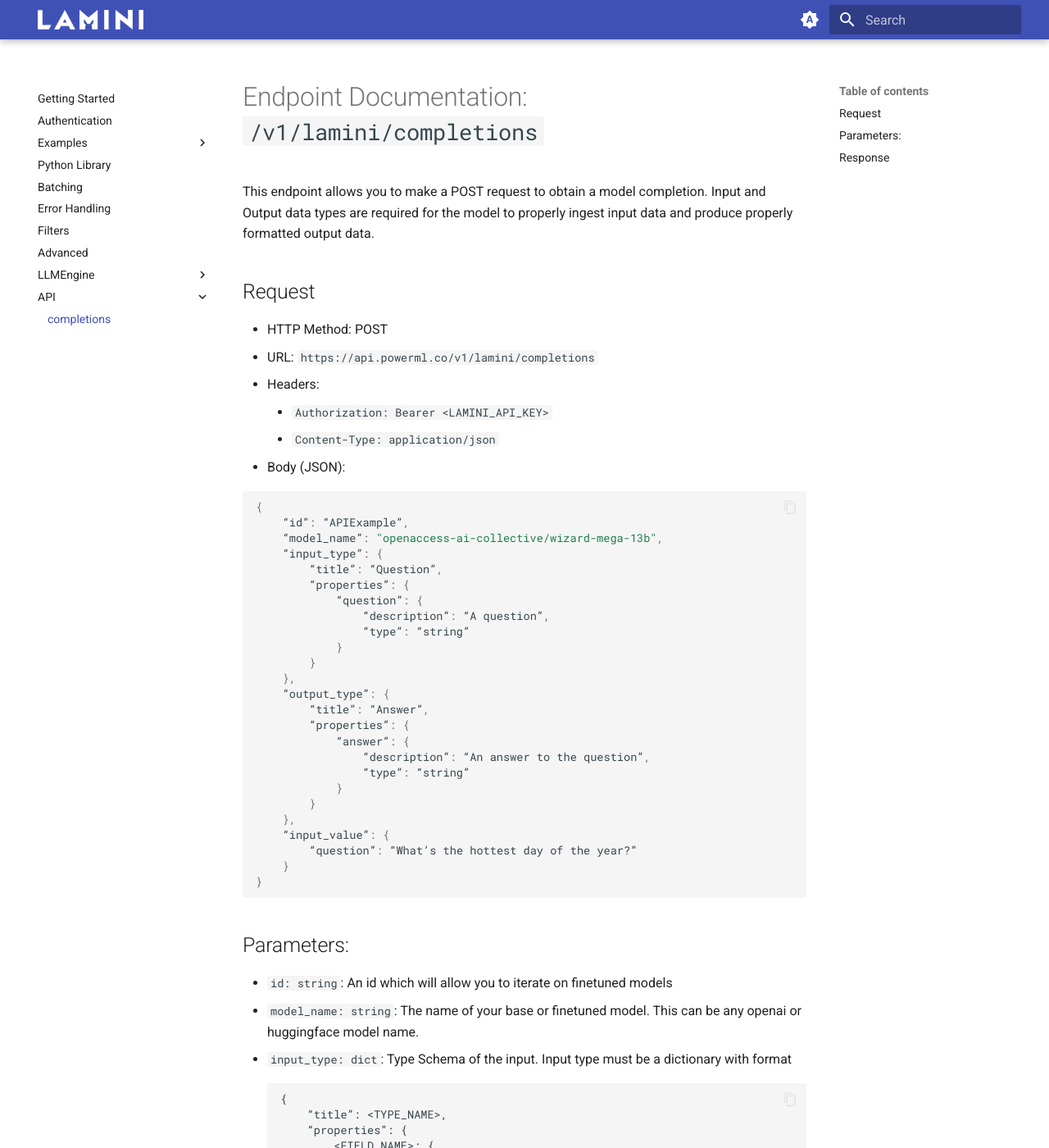
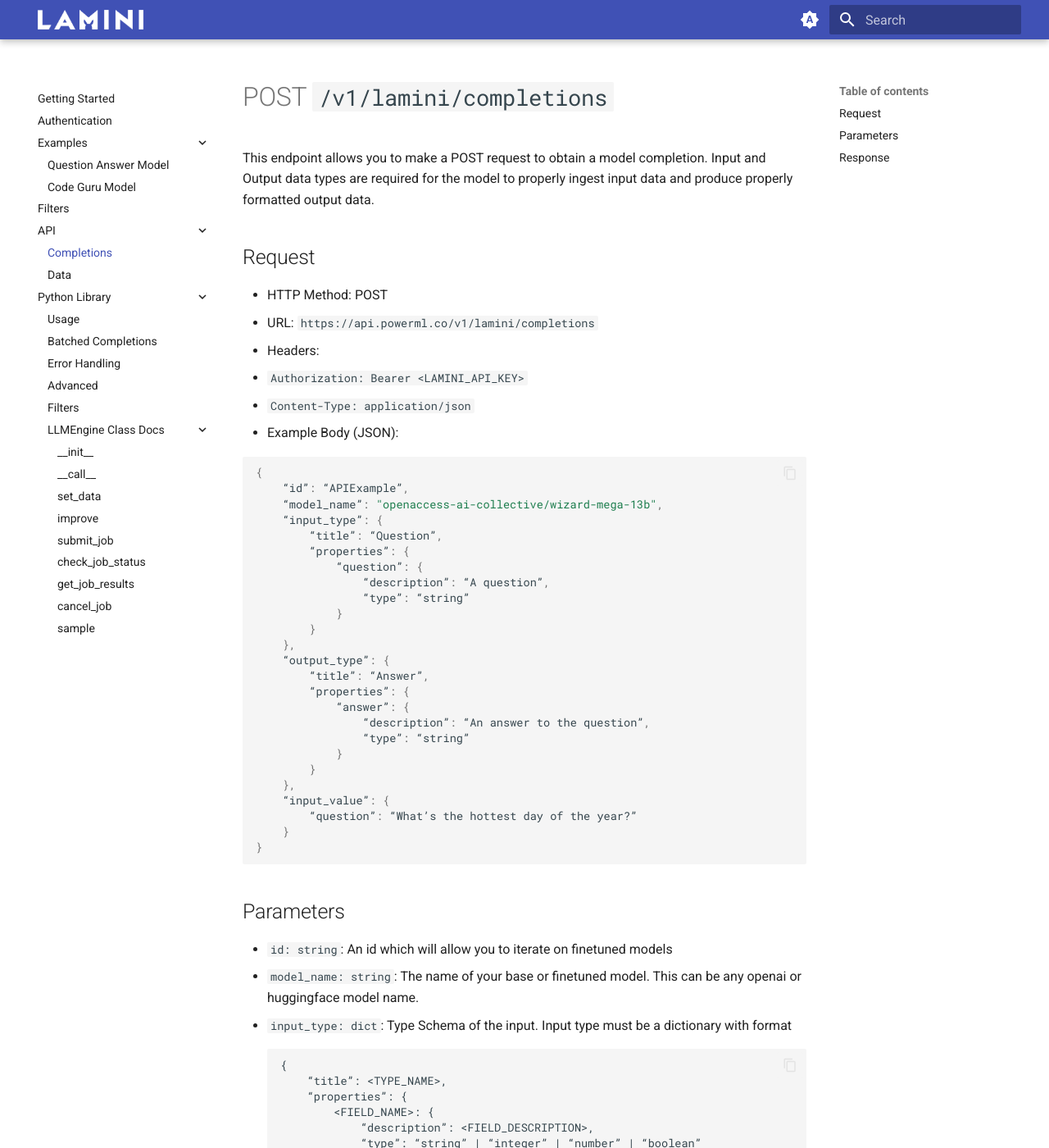
Before and after one commit to lamini-ai/lamini-ai.github.io, an MkDocs documentation site: the page built from docs/API/completions.md, in a window 1280 px wide and 1400 px high. Shown: the whole window at 82% size. Built offline with MkDocs 1.6.1 and Material for MkDocs 9.7.7, drawn with Linux system fonts in a browser that asks for light colours.

Commit message:
add data api

````diff
--- a/docs/API/completions.md
+++ b/docs/API/completions.md
@@ -1,15 +1,15 @@
-# Endpoint Documentation: `/v1/lamini/completions`
+# POST `/v1/lamini/completions`
 
 This endpoint allows you to make a POST request to obtain a model completion. Input and Output data types are required for the model to properly ingest input data and produce properly formatted output data.
 
 ## Request
 
--   HTTP Method: POST
--   URL: `https://api.powerml.co/v1/lamini/completions`
--   Headers:
-    -   `Authorization: Bearer <LAMINI_API_KEY>`
-    -   `Content-Type: application/json`
--   Body (JSON):
+- HTTP Method: POST
+- URL: `https://api.powerml.co/v1/lamini/completions`
+- Headers:
+  - `Authorization: Bearer <LAMINI_API_KEY>`
+  - `Content-Type: application/json`
+- Example Body (JSON):
 
 ```json
 {
@@ -39,38 +39,38 @@
 }
 ```
 
-## Parameters:
+## Parameters
 
--   `id: string`: An id which will allow you to iterate on finetuned models
--   `model_name: string`: The name of your base or finetuned model. This can be any openai or huggingface model name.
--   `input_type: dict`: Type Schema of the input. Input type must be a dictionary with format
-    ```
-    {
-        “title”: <TYPE_NAME>,
-        “properties”: {
-            <FIELD_NAME>: {
-                “description”: <FIELD_DESCRIPTION>,
-                “type”: “string” | “integer” | “number” | “boolean”
-            }, ...
-        }
-    }
-    ```
--   `output_type: dict`: Type Schema of the output. Output type has the same format as input type.
--   `input_value: dict`: An Input Datapoint. Input value must be a dictionary with format
-    ```
-    {
-        <FIELD_NAME>: “Brainstorm 20 compelling headlines for a Facebook ad promoting the Best Business Financing Options for [Business Owners]. Format the output as a table.“,
-        ...
-    }
-    ```
+- `id: string`: An id which will allow you to iterate on finetuned models
+- `model_name: string`: The name of your base or finetuned model. This can be any openai or huggingface model name.
+- `input_type: dict`: Type Schema of the input. Input type must be a dictionary with format
+  ```
+  {
+      “title”: <TYPE_NAME>,
+      “properties”: {
+          <FIELD_NAME>: {
+              “description”: <FIELD_DESCRIPTION>,
+              “type”: “string” | “integer” | “number” | “boolean”
+          }, ...
+      }
+  }
+  ```
+- `output_type: dict`: Type Schema of the output. Output type has the same format as input type.
+- `input_value: dict`: An Input Datapoint. Input value must be a dictionary with format
+  ```
+  {
+      <FIELD_NAME>: “Brainstorm 20 compelling headlines for a Facebook ad promoting the Best Business Financing Options for [Business Owners]. Format the output as a table.“,
+      ...
+  }
+  ```
 
 ## Response
 
 The response will contain an answer to the provided question.
 
--   Success Status Code: 200
--   Body (JSON):
-    -   Output will be formatted as specified by the `output_type` argument passed in above.
+- Success Status Code: 200
+- Body (JSON):
+  - Output will be formatted as specified by the `output_type` argument passed in above.
 
 ```json
 {
--- a/mkdocs.yml
+++ b/mkdocs.yml
@@ -1,58 +1,64 @@
 site_name: ""
 
 theme:
-    name: material
-    features:
-        - content.code.copy
-        - navigation.instant
-        - navigation.tracking
-    logo: assets/logo.png
-    palette:
-        # Palette toggle for automatic mode
-        - media: "(prefers-color-scheme)"
-          toggle:
-              icon: material/brightness-auto
-              name: Switch to light mode
+  name: material
+  features:
+    - content.code.copy
+    - navigation.instant
+    - navigation.tracking
+    - navigation.expand
+  logo: assets/logo.png
+  palette:
+    # Palette toggle for automatic mode
+    - media: "(prefers-color-scheme)"
+      toggle:
+        icon: material/brightness-auto
+        name: Switch to light mode
 
-        # Palette toggle for light mode
-        - media: "(prefers-color-scheme: light)"
-          scheme: default
-          toggle:
-              icon: material/brightness-7
-              name: Switch to dark mode
+    # Palette toggle for light mode
+    - media: "(prefers-color-scheme: light)"
+      scheme: default
+      toggle:
+        icon: material/brightness-7
+        name: Switch to dark mode
 
-        # Palette toggle for dark mode
-        - media: "(prefers-color-scheme: dark)"
-          scheme: slate
-          toggle:
-              icon: material/brightness-4
-              name: Switch to system preference
+    # Palette toggle for dark mode
+    - media: "(prefers-color-scheme: dark)"
+      scheme: slate
+      toggle:
+        icon: material/brightness-4
+        name: Switch to system preference
 
 extra_css:
-    - stylesheets/extra.css
+  - stylesheets/extra.css
 
 markdown_extensions:
-    - pymdownx.highlight:
-          anchor_linenums: true
-          line_spans: __span
-          pygments_lang_class: true
-    - pymdownx.inlinehilite
-    - pymdownx.snippets
-    - pymdownx.superfences
+  - pymdownx.highlight:
+      anchor_linenums: true
+      line_spans: __span
+      pygments_lang_class: true
+  - pymdownx.inlinehilite
+  - pymdownx.snippets
+  - pymdownx.superfences
 
 # Page tree
 nav:
-    - Getting Started: index.md
-    - Authentication: auth.md
-    - Examples:
-          - Question Answer Model: Examples/playground_example.md
-          - Code Guru Model: Examples/code_guru.md
-    - Python Library: python_library.md
-    - Batching: batching.md
-    - Error Handling: error_handling.md
-    - Filters: filters.md
-    - Advanced: advanced.md
-    - LLMEngine:
+  - Getting Started: index.md
+  - Authentication: auth.md
+  - Examples:
+      - Question Answer Model: Examples/playground_example.md
+      - Code Guru Model: Examples/code_guru.md
+  - Filters: filters.md
+  - API:
+      - Completions: API/completions.md
+      - Data: API/data.md
+  - Python Library:
+      - Usage: python_library.md
+      - Batched Completions: batching.md
+      - Error Handling: error_handling.md
+      - Advanced: advanced.md
+      - Filters: filters.md
+      - LLMEngine Class Docs:
           - __init__: LLMEngine/__init__.md
           - __call__: LLMEngine/__call__.md
           - set_data: LLMEngine/set_data.md
@@ -62,5 +68,3 @@
           - get_job_results: LLMEngine/get_job_results.md
           - cancel_job: LLMEngine/cancel_job.md
           - sample: LLMEngine/sample.md
-    - API:
-          - completions: API/completions.md
````
Also changed, not shown: docs/API/data.md (added, +94 -0 lines).
